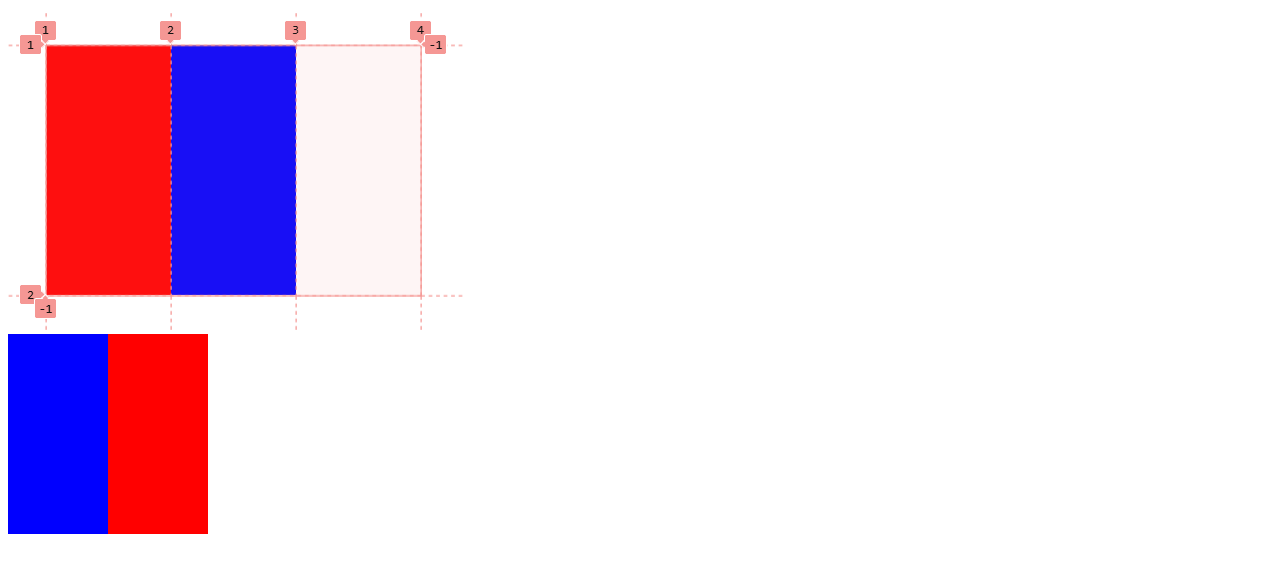
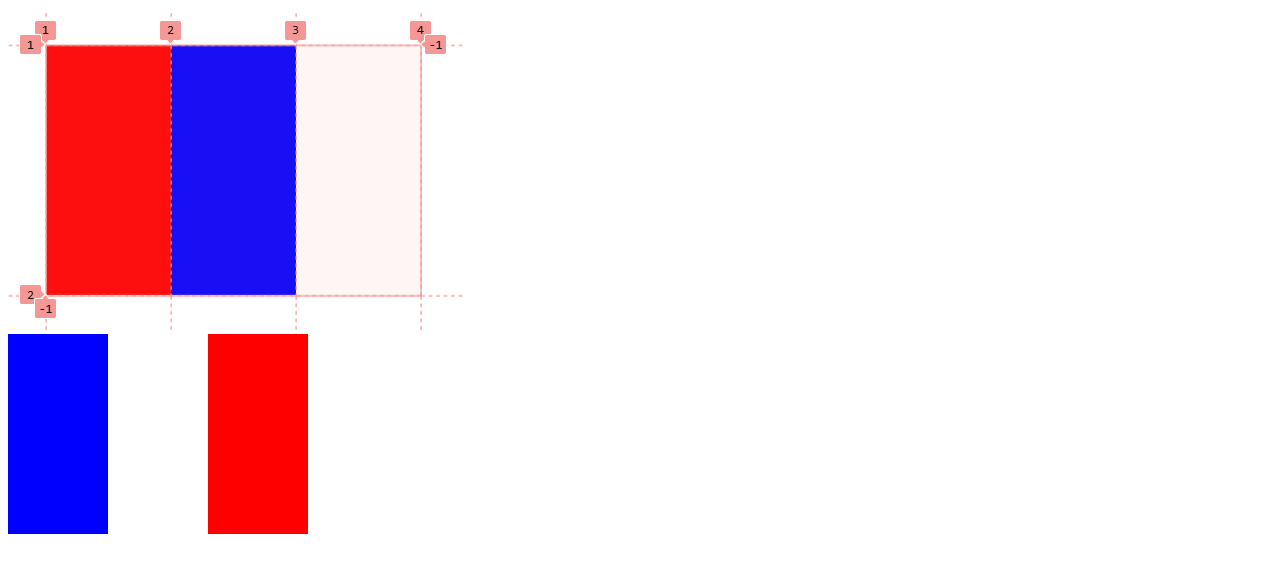
Before and after one commit to dupontdenis/flag, a plain HTML site: page france/index.html in a window 1280 px wide. Shown: the part 106-678 px from the top of the page. Drawn offline with Linux system fonts and the light colour scheme.

Commit message:
modified flux france flag

```diff
--- a/france/index.html
+++ b/france/index.html
@@ -22,9 +22,9 @@
     <img src="./../img/france-grid.png" alt="France Grid" class="">
   </div>
   <div class="flag">
-    <div class="bande red"></div>
-    <div class="bande blue"></div>
-    <div class="bande white"></div>
+    <div class="red"></div>
+    <div class="blue"></div>
+    <div class="white"></div>
   </div>
 </body>
 
--- a/france/style-france.css
+++ b/france/style-france.css
@@ -5,7 +5,7 @@
 
 .blue {
   background-color: blue;
-  order: -1
+
 }
 
 .white {
@@ -15,7 +15,7 @@
 
 .red {
   background-color: red;
-
+  order: 1;
 }
 
 .flag {
```
